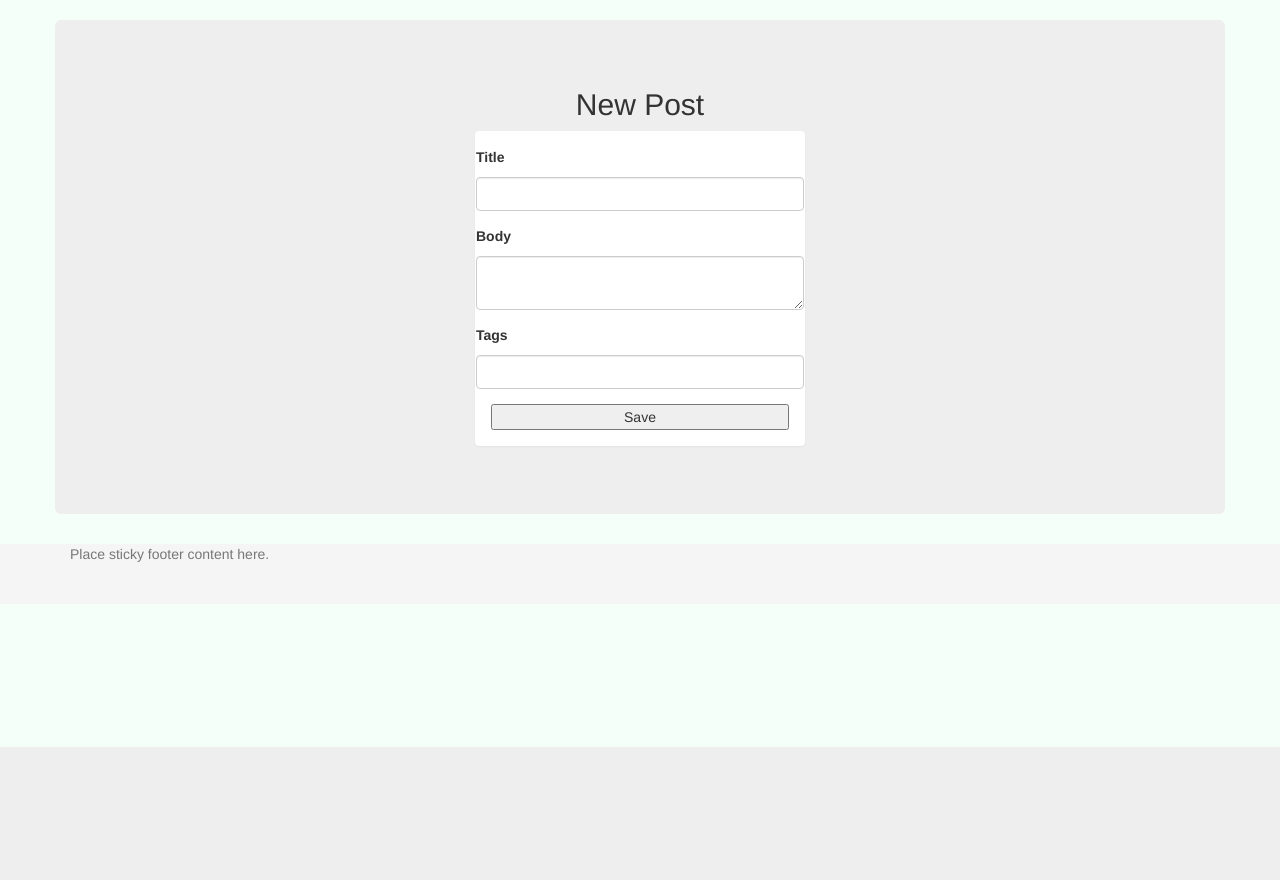
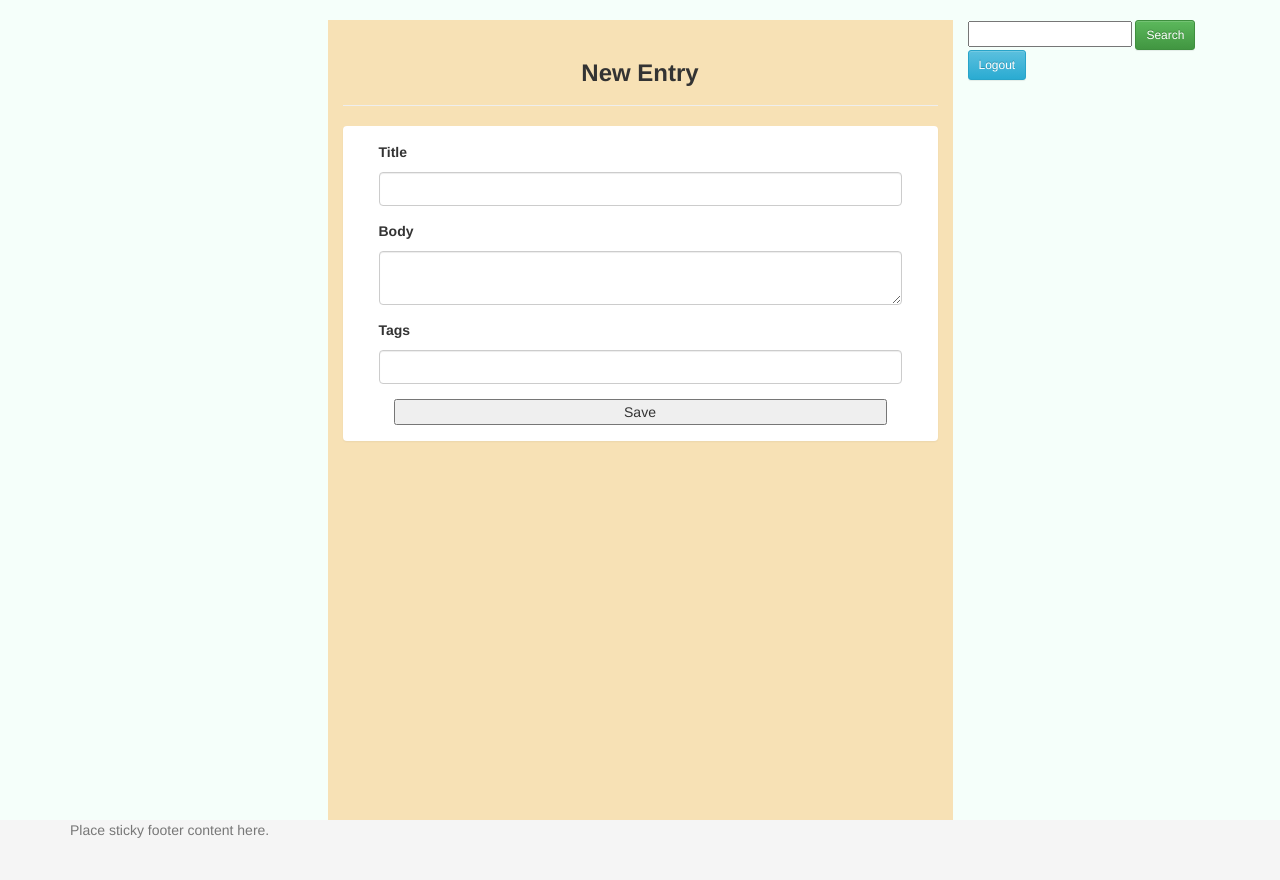
Before and after one commit to Phillisk/bc-7-journalx-flask-app, a Flask app: page /auth/journalentry/ in a window 1280 px wide. Shown: the part 53-933 px from the top of the page. Before the commit the page ends 800 px from the top, so only its background shows below. Run offline with Flask 2, Linux system fonts and the light colour scheme; a user stored in the database is signed in; some libraries are stand-ins or nearby versions.

Commit message:
update styles for journal entry  html

```diff
--- a/app/templates/auth/journalentry.html
+++ b/app/templates/auth/journalentry.html
@@ -1,45 +1,47 @@
 {% extends "auth/base.html" %}
 
 {% block content %}
-     <div class = "container jumbotron">
-          <div class = "hometitle text-center">
-            <h2>New Post</h2>
+    <div class="row-fluid">
+        <div class="col-lg-3">
         </div>
-          <div class = "row">
-           <div class = "col-lg-4"></div>
-           <div class = "col-lg-4">
+        <div id="center-side-id4" class="col-lg-6 center-side">
+            {% block center_content %}
+                <div class="page-header text-center"><h3><b>New Entry</b></h3></div>
                 <div class="panel panel-body">
-
                 <form action="{{ url_for('auth.JournalEntry') }}" method=post>
-
-
-              <div class = "form-group row">
-                <label class="text-left" for = "{{ form.title.name }}">
+                    <div class="form-group row">
+                        <label class="text-left" for="{{ form.title.name }}">
                             {% for message in form.title.errors %}
                                 <div class="form1">{{ message }}</div>
-                  {% endfor %} {{form.title.label}}</label>
-                  <input class="form-control" id ="{{ form.title.name }}" name = "{{ form.title.name }}">
+                            {% endfor %} {{ form.title.label }}</label>
+                        <input class="form-control" id="{{ form.title.name }}" name="{{ form.title.name }}">
 
                     </div>
-              <div class = "form-group row">
-                <label class="text-left" for = "{{ form.body.name }}">
-                    {{form.body.label}}</label>
-                  <textarea class="form-control"  id ="{{ form.body.name }}" name = "{{ form.body.name }}">
+                    <div class="form-group row">
+                        <label class="text-left" for="{{ form.body.name }}">
+                            {{ form.body.label }}</label>
+                        <textarea class="form-control" id="{{ form.body.name }}" name="{{ form.body.name }}">
                       </textarea>
 
                     </div>
-            <div class = "form-group row">
-                <label class="text-left" for = "{{ form.tags.name }}">
-                    {{form.tags.label}}</label>
-                  <input class="form-control"  id ="{{ form.tags.name }}" name = "{{ form.tags.name }}">
+                    <div class="form-group row">
+                        <label class="text-left" for="{{ form.tags.name }}">
+                            {{ form.tags.label }}</label>
+                        <input class="form-control" id="{{ form.tags.name }}" name="{{ form.tags.name }}">
                         </input>
 
                     </div>
                 {{ form.submit }}
+{#                    <input class="btn btn-success btn-group-justified" id="submit" name="submit" type="submit" value="Save"#}
                 </form>
                 </div>
+            {% endblock %}
         </div>
-              <div class = "col-lg-4"></div>
+
+        <div class="col-lg-3">
+            {% block right_content %}
+                {{ super() }}
+            {% endblock %}
         </div>
     </div>
 {% endblock %}
```
Lines whose indentation alone changed are shown as unchanged.
